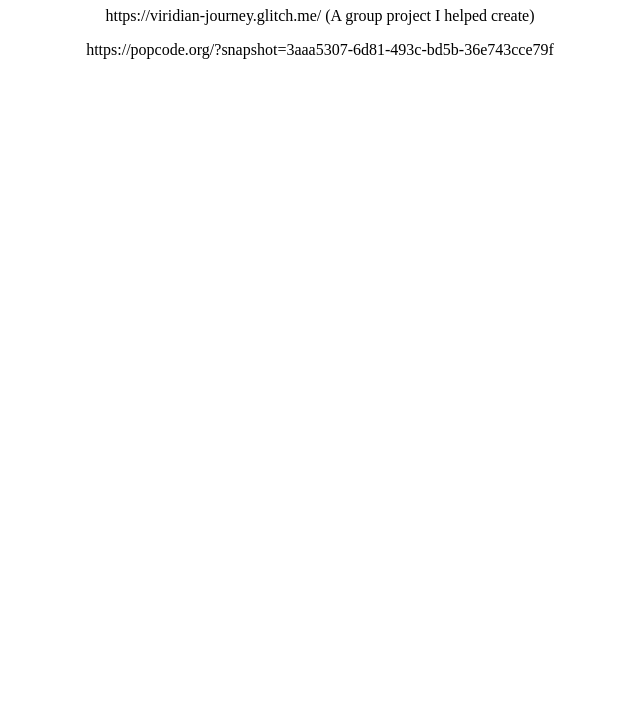
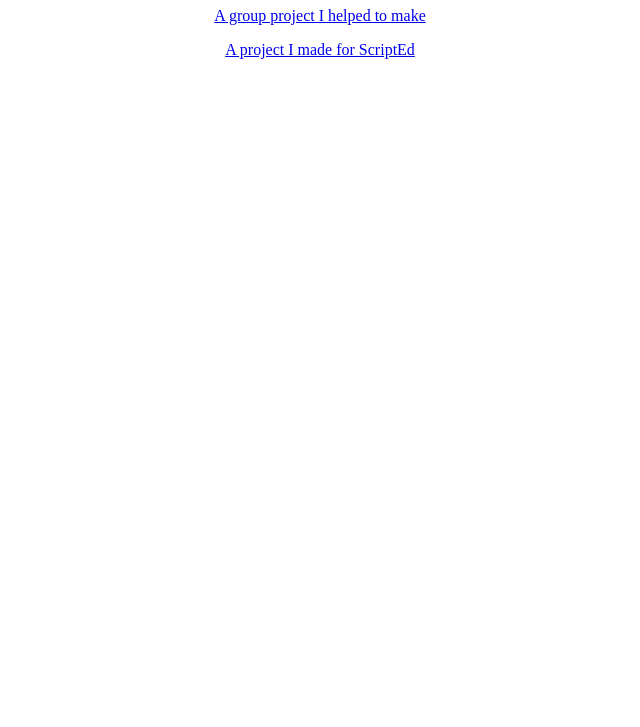
Before and after one commit to TehDerpGod/ralfm.github.io, a plain HTML site: page portfolio.html in a window 1280 px wide. Shown: the part 73-800 px from the top of the page, without its empty margins (320-960 px from the left). Drawn offline with Linux system fonts and the light colour scheme.

Commit message:
Portfolio

```diff
--- a/portfolio.html
+++ b/portfolio.html
@@ -6,7 +6,7 @@
     </head>
     <body>
         <h1>Portfolio</h1>
-        <p>https://viridian-journey.glitch.me/  (A group project I helped create)</p>
-        <p>https://popcode.org/?snapshot=3aaa5307-6d81-493c-bd5b-36e743cce79f</p>
+        <p><a href="https://viridian-journey.glitch.me/">A group project I helped to make</a></p>
+        <p><a href="https://popcode.org/?snapshot=3aaa5307-6d81-493c-bd5b-36e743cce79f">A project I made for ScriptEd</a></p>
     </body>
 </html>
```
Also changed, not shown: pages.css (line endings or trailing spaces).
